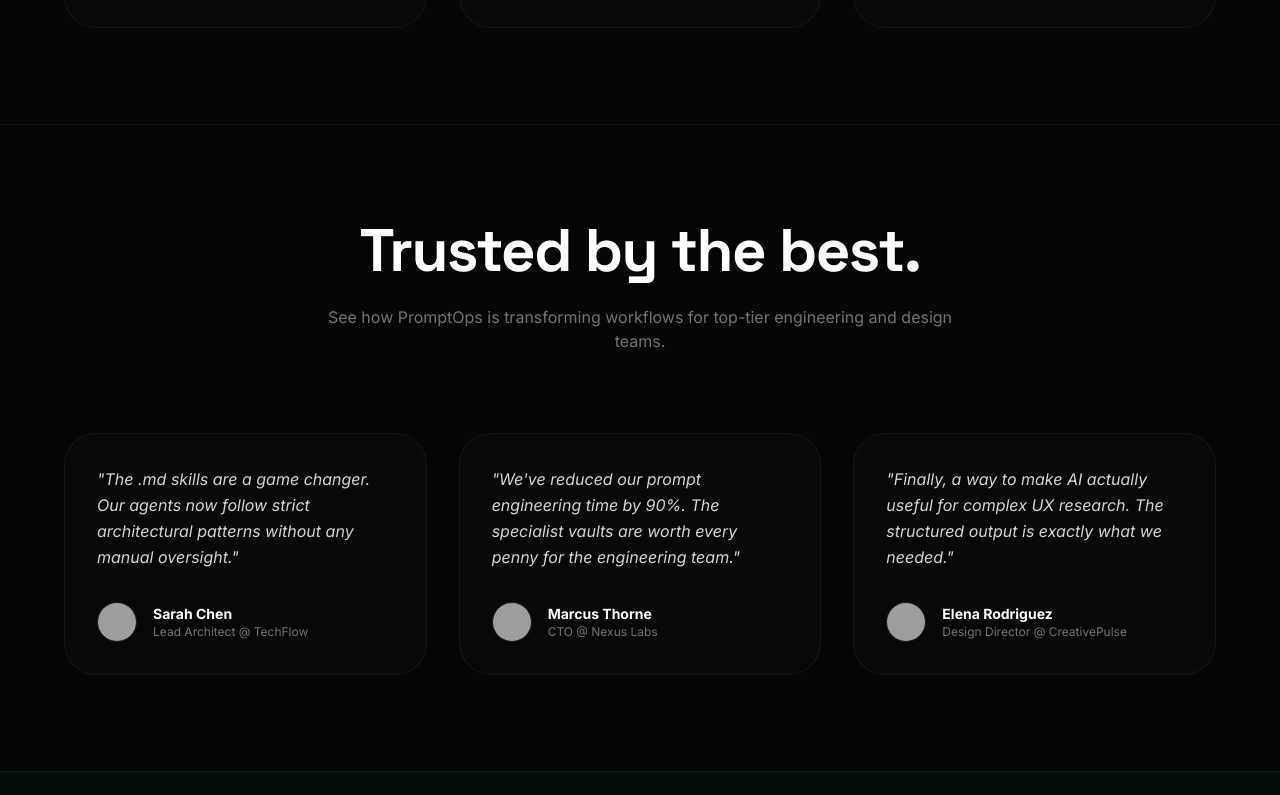
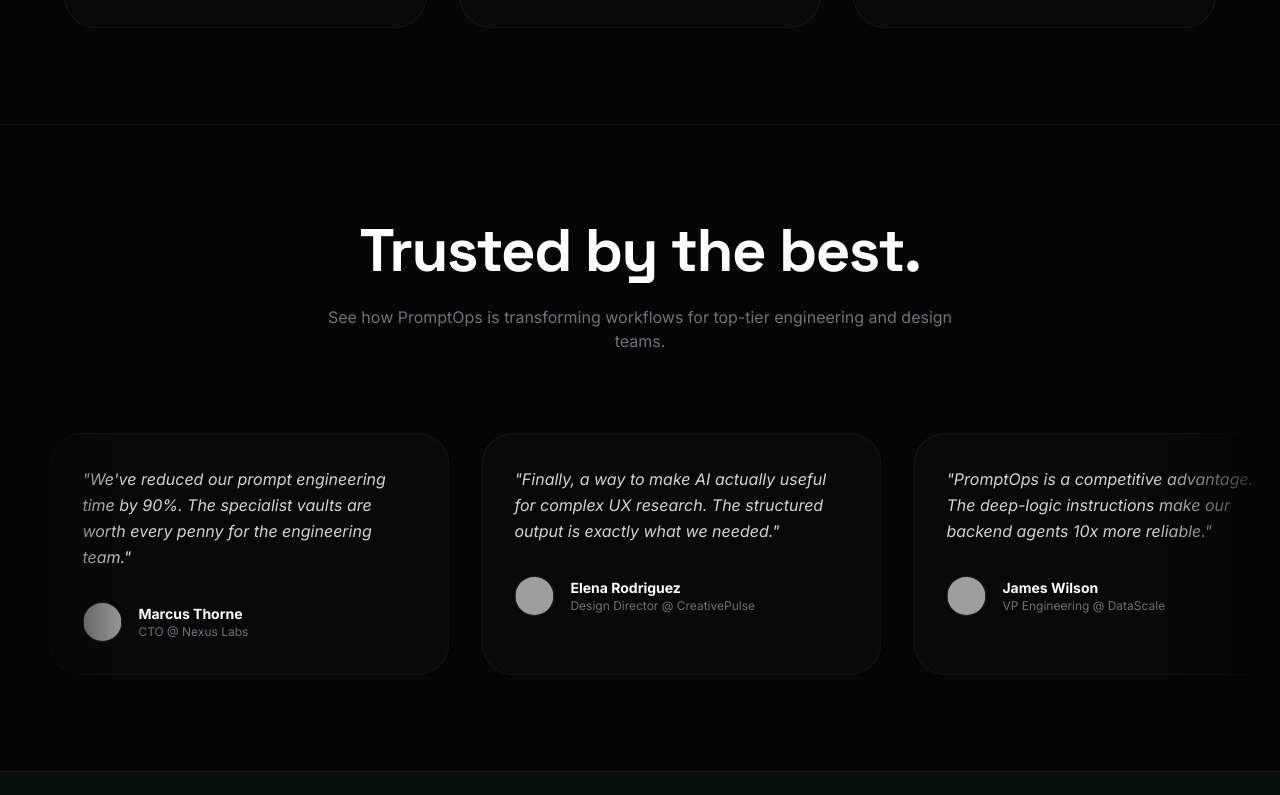
Before and after one commit to uiuxsatyam/prompt-ops, a React (Vite) app: page / in a window 1280 px wide. Shown: the part 4105-4900 px from the top of the page. Built offline with nearby package versions, Linux system fonts and the light colour scheme; grey boxes are pictures that could not be loaded.

Commit message:
Convert Testimonials section into an auto-scrolling marquee slider

```diff
--- a/src/components/LandingPage.tsx
+++ b/src/components/LandingPage.tsx
@@ -593,15 +593,7 @@
   );
 };
 
-const Testimonials = () => (
-  <section className="border-t border-white/5">
-    <div className="section-container">
-      <div className="text-center mb-20">
-        <h2 className="text-4xl md:text-6xl font-bold mb-6">Trusted by the best.</h2>
-        <p className="text-zinc-500 max-w-2xl mx-auto">See how PromptOps is transforming workflows for top-tier engineering and design teams.</p>
-      </div>
-      <div className="grid md:grid-cols-3 gap-8">
-        {[
+const testimonialsList = [
   {
     quote: "The .md skills are a game changer. Our agents now follow strict architectural patterns without any manual oversight.",
     author: "Sarah Chen",
@@ -619,9 +611,33 @@
     author: "Elena Rodriguez",
     role: "Design Director @ CreativePulse",
     avatar: "https://picsum.photos/seed/elena/100/100"
+  },
+  {
+    quote: "PromptOps is a competitive advantage. The deep-logic instructions make our backend agents 10x more reliable.",
+    author: "James Wilson",
+    role: "VP Engineering @ DataScale",
+    avatar: "https://picsum.photos/seed/james/100/100"
   }
-        ].map((t, i) => (
-          <div key={i} className="p-8 rounded-[2rem] bg-zinc-900/20 border border-white/5 hover:border-emerald-500/20 transition-all">
+];
+
+const Testimonials = () => (
+  <section className="border-t border-white/5 overflow-hidden">
+    <div className="section-container !px-0">
+      <div className="text-center mb-20 px-6">
+        <h2 className="text-4xl md:text-6xl font-bold mb-6">Trusted by the best.</h2>
+        <p className="text-zinc-500 max-w-2xl mx-auto">See how PromptOps is transforming workflows for top-tier engineering and design teams.</p>
+      </div>
+      <div
+        className="relative flex overflow-hidden w-full group"
+        style={{ maskImage: 'linear-gradient(to right, transparent, black 10%, black 90%, transparent)' }}
+      >
+        <motion.div
+          animate={{ x: ["0%", "-50%"] }}
+          transition={{ repeat: Infinity, ease: "linear", duration: 30 }}
+          className="flex gap-8 w-max px-4"
+        >
+          {[...testimonialsList, ...testimonialsList].map((t, i) => (
+            <div key={i} className="w-[400px] shrink-0 whitespace-normal p-8 rounded-[2rem] bg-zinc-900/20 border border-white/5 hover:border-emerald-500/20 transition-all">
               <p className="text-zinc-300 italic mb-8 leading-relaxed">"{t.quote}"</p>
               <div className="flex items-center gap-4">
                 <img src={t.avatar} alt={t.author} className="w-10 h-10 rounded-full border border-white/10" referrerPolicy="no-referrer" />
@@ -632,6 +648,7 @@
               </div>
             </div>
           ))}
+        </motion.div>
       </div>
     </div>
   </section>
```
Lines whose indentation alone changed are shown as unchanged.
